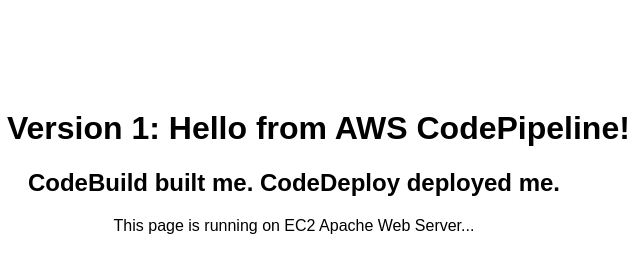
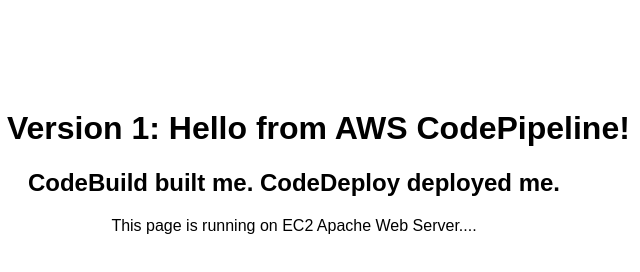
Before and after one commit to schogini/day19-pipeline-build-deploy-demo, a plain HTML site: page index.html in a window 1280 px wide. Shown: the full height of the page, 346-986 px from the left. Drawn offline with Linux system fonts and the light colour scheme.

Commit message:
My first commit of index.html 2

```diff
--- a/index.html
+++ b/index.html
@@ -6,6 +6,6 @@
 <body style="font-family: Arial; text-align: center; padding-top: 80px;">
   <h1>🚀 Version 1: Hello from AWS CodePipeline!</h1>
   <h2>CodeBuild built me. CodeDeploy deployed me.</h2>
-  <p>This page is running on EC2 Apache Web Server...</p>
+  <p>This page is running on EC2 Apache Web Server....</p>
 </body>
 </html>
```
